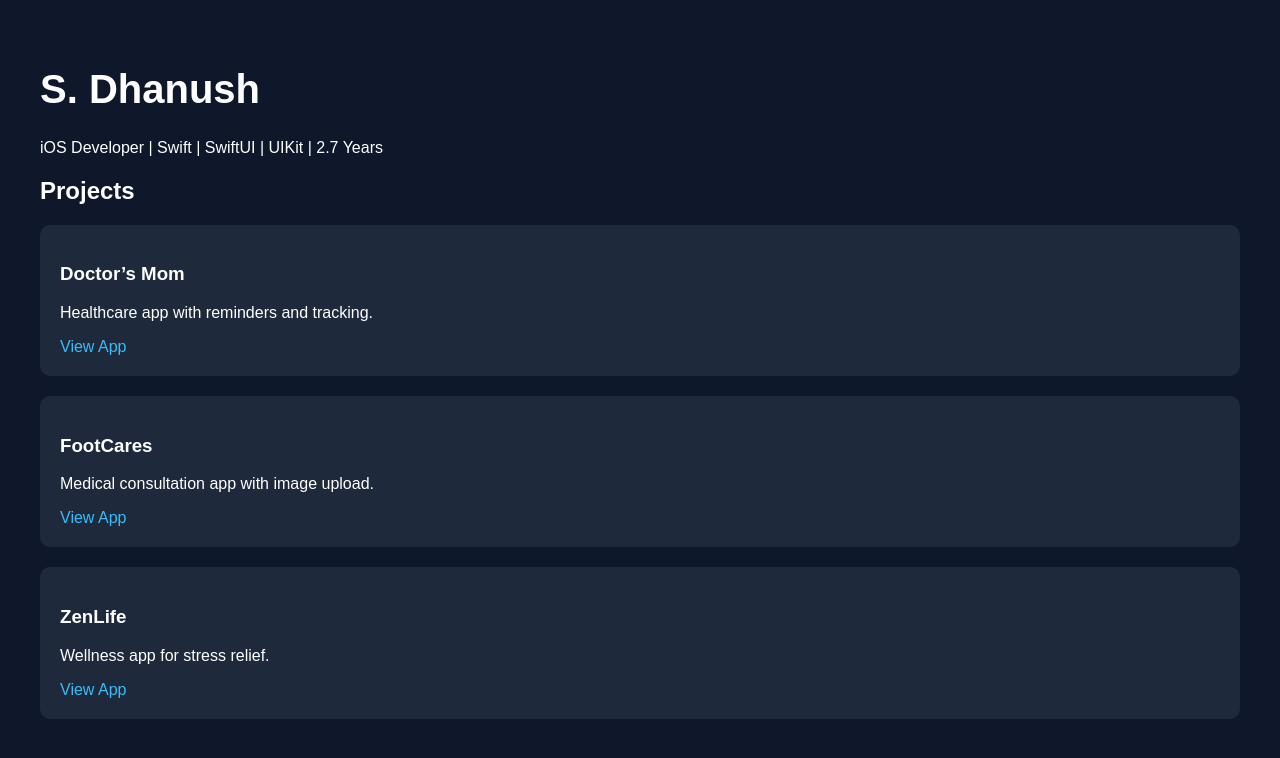
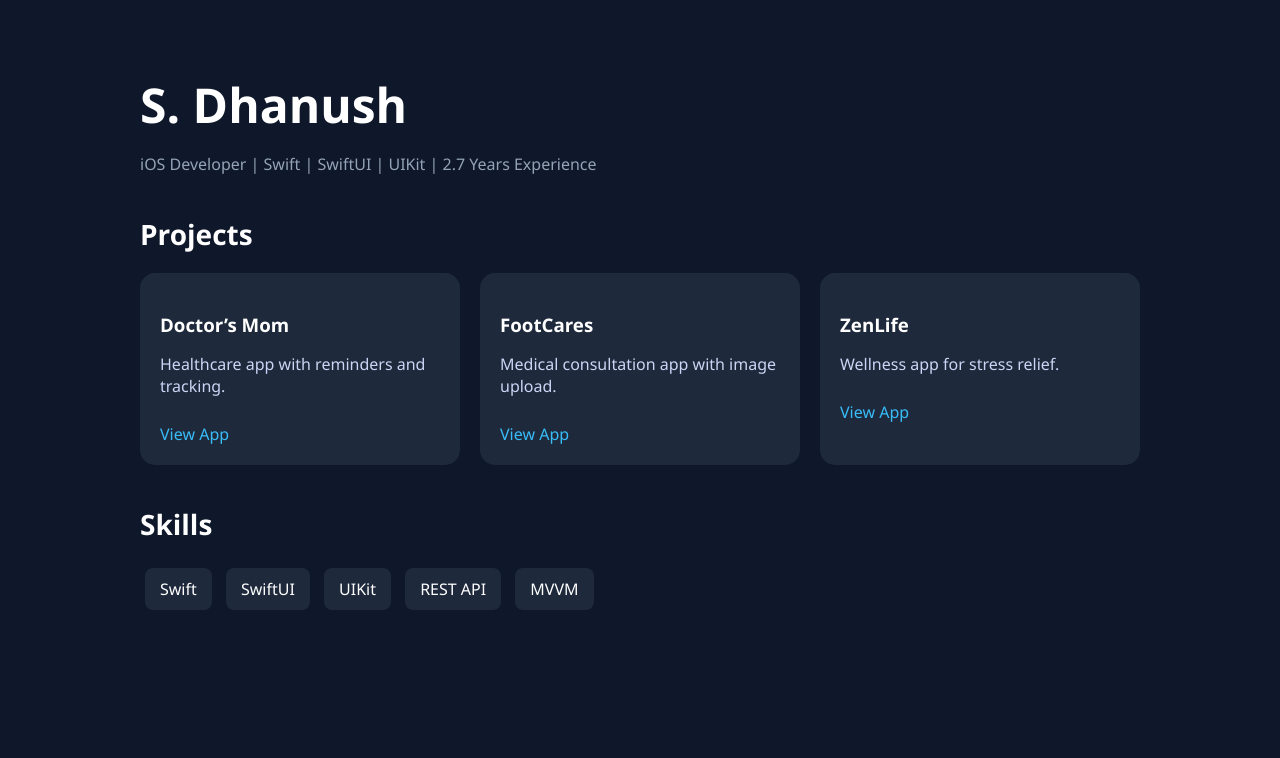
Before and after one commit to DHANUSH-IOSdev/dhanush-portfolio, a plain HTML site: page index.html in a window 1280 px wide. Drawn offline with Linux system fonts and the light colour scheme.

Commit message:
Update index.html

```diff
--- a/index.html
+++ b/index.html
@@ -3,20 +3,92 @@
 <head>
   <title>Dhanush | iOS Developer</title>
   <style>
-    body { font-family: Arial; margin: 0; background: #0f172a; color: white; }
-    .container { padding: 40px; }
-    h1 { font-size: 40px; }
-    .card { background: #1e293b; padding: 20px; margin: 20px 0; border-radius: 10px; }
-    a { color: #38bdf8; text-decoration: none; }
+    body {
+      margin: 0;
+      font-family: 'Segoe UI', sans-serif;
+      background: #0f172a;
+      color: white;
+    }
+
+    .container {
+      max-width: 1000px;
+      margin: auto;
+      padding: 40px;
+    }
+
+    h1 {
+      font-size: 48px;
+      margin-bottom: 10px;
+    }
+
+    .subtitle {
+      color: #94a3b8;
+      margin-bottom: 40px;
+    }
+
+    .section-title {
+      font-size: 28px;
+      margin-bottom: 20px;
+    }
+
+    .projects {
+      display: grid;
+      grid-template-columns: repeat(auto-fit, minmax(300px, 1fr));
+      gap: 20px;
+    }
+
+    .card {
+      background: #1e293b;
+      padding: 20px;
+      border-radius: 15px;
+      transition: 0.3s;
+    }
+
+    .card:hover {
+      transform: translateY(-5px);
+      background: #334155;
+    }
+
+    .card h3 {
+      margin-bottom: 10px;
+    }
+
+    .card p {
+      color: #cbd5f5;
+    }
+
+    a {
+      display: inline-block;
+      margin-top: 10px;
+      color: #38bdf8;
+      text-decoration: none;
+    }
+
+    .skills {
+      margin-top: 40px;
+    }
+
+    .skill {
+      display: inline-block;
+      background: #1e293b;
+      padding: 10px 15px;
+      margin: 5px;
+      border-radius: 8px;
+    }
+
   </style>
 </head>
+
 <body>
 
 <div class="container">
+
   <h1>S. Dhanush</h1>
-  <p>iOS Developer | Swift | SwiftUI | UIKit | 2.7 Years</p>
+  <p class="subtitle">iOS Developer | Swift | SwiftUI | UIKit | 2.7 Years Experience</p>
 
-  <h2>Projects</h2>
+  <h2 class="section-title">Projects</h2>
+
+  <div class="projects">
 
     <div class="card">
       <h3>Doctor’s Mom</h3>
@@ -38,5 +110,16 @@
 
   </div>
 
+  <div class="skills">
+    <h2 class="section-title">Skills</h2>
+    <span class="skill">Swift</span>
+    <span class="skill">SwiftUI</span>
+    <span class="skill">UIKit</span>
+    <span class="skill">REST API</span>
+    <span class="skill">MVVM</span>
+  </div>
+
+</div>
+
 </body>
 </html>
```
Lines whose indentation alone changed are shown as unchanged.
